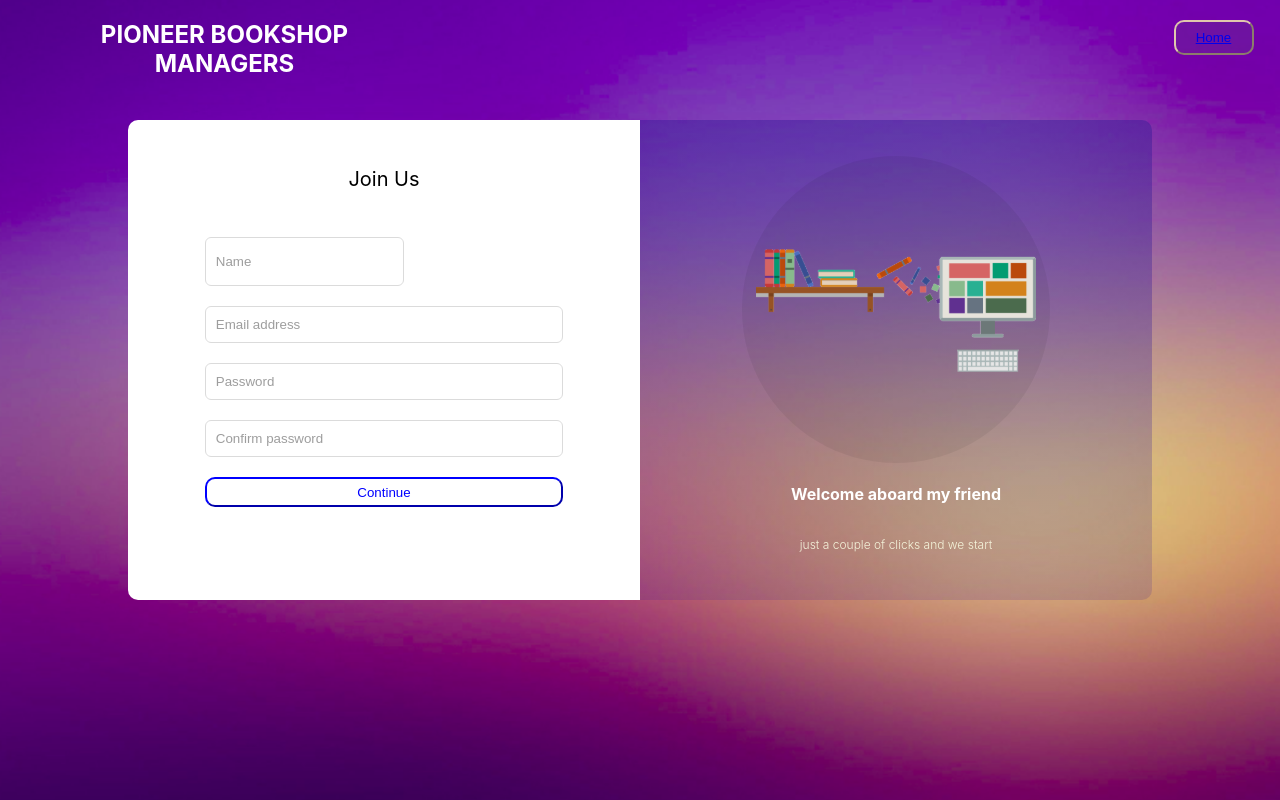
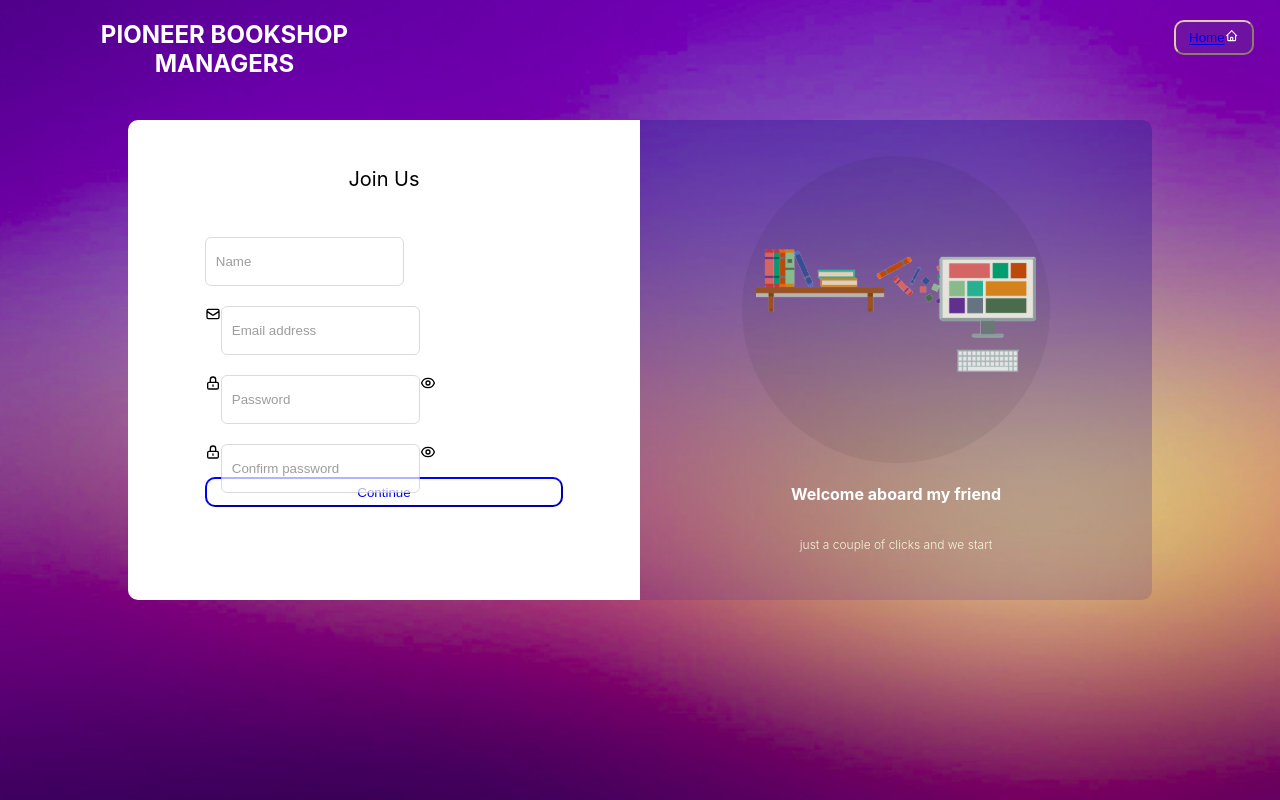
Before and after one commit to munteanurazvanandrei/Bookshop-Management-App, a React (Create React App) app in the folder client/: page /signup in a window 1280 px wide. Built offline with nearby package versions, Linux system fonts and the light colour scheme.

Commit message:
BMA-16# add icons to inputs and buttons

```diff
--- a/client/src/Components/SignInPage/RegistrationPage.js
+++ b/client/src/Components/SignInPage/RegistrationPage.js
@@ -1,13 +1,18 @@
 import React, { useState } from "react";
 import { useNavigate, Link } from "react-router-dom";
 import "./registration.css";
+import {
+  HiOutlineMail,
+  HiOutlineEye,
+  HiOutlineLockClosed,
+  HiOutlineHome
+} from "react-icons/hi";
 export default function Registration() {
   // the registration for the manager;
   // also for the bookshop
 
   const [formState, setFormState] = useState({});
   const navigate = useNavigate();
-  // const myRouteLocation = window.location.pathname;
 
   function formChange(e) {
     const value = e.target.value;
@@ -36,8 +41,9 @@ export default function Registration() {
     <div className="registration">
       <div className="registration-nav">
         <h2>PIONEER BOOKSHOP MANAGERS</h2>
-        <button>
-          <Link to="*">Home</Link>
+        <button className="home_button">
+          <Link to="*" className="home_link">Home</Link>
+          <HiOutlineHome className="home_icon"/>
         </button>
       </div>
       <div className="registration-container">
@@ -51,41 +57,48 @@ export default function Registration() {
                 type="text"
                 name="name"
                 placeholder="Name"
-                // value={formState.name}
                 onChange={(e) => formChange(e)}
                 required
               />
              </div>
               <br />
-              <input
+              <div className="login_mail">
+                  <HiOutlineMail  className="login_left_icon"/>
+                  <input
                 id="email"
                 type="email"
                 name="email"
                 placeholder="Email address"
-                // value={formState.email}
                 onChange={(e) => formChange(e)}
                 required
               />
+                </div>
               <br />
+              <div className="login_pass">
+                  <HiOutlineLockClosed className="login_left_icon"/>
               <input
                 id="password"
                 type="password"
                 name="password"
                 placeholder="Password"
-                // value={formState.password}
                 onChange={(e) => formChange(e)}
                 required
               />
+               <HiOutlineEye id="login_view_pass" />
+                </div>
               <br />
+              <div className="login_pass">
+                  <HiOutlineLockClosed className="login_left_icon"/>
               <input
                 id="passwordConfirm"
                 type="password"
                 name="password_confirmation"
                 placeholder="Confirm password"
-                // value={passConfirmation.passwordConfirm}
                 onChange={(e) => formChange(e)}
                 required
               />
+               <HiOutlineEye id="login_view_pass" />
+                </div>
             </div>
             <br />
             <div className="registration-button-form">
@@ -94,22 +107,6 @@ export default function Registration() {
           </form>
         </div>
         <div className="registration-footer">
-          {/* <div className="register">
-            <p>
-              Have an account?
-              <span>
-                <Link
-                  to={
-                    myRouteLocation !== "/manager/signup"
-                      ? "/login"
-                      : "/manager/login"
-                  }
-                >
-                  Login
-                </Link>
-              </span>
-            </p>
-          </div> */}
         </div>
         <div className="registration-welcome-message">
           <img src="/svgs/registration-img.svg" alt="#" />
--- a/client/src/Components/SignInPage/SignInPage.js
+++ b/client/src/Components/SignInPage/SignInPage.js
@@ -4,12 +4,12 @@ import {
   HiOutlineMail,
   HiOutlineEye,
   HiOutlineLockClosed,
+  HiOutlineHome
 } from "react-icons/hi";
 import "./sigin.css";
 
 export default function SignIn() {
   // The signIn page
-  // let  = false;
   const [formData, setFormData] = useState({});
   const [errors, setErrors] = useState("");
   const navigate = useNavigate();
@@ -55,15 +55,16 @@ export default function SignIn() {
         <div className="registration-nav">
           <h2>PIONEER BOOKSHOP MANAGERS</h2>
           <button>
-            <Link to="*">Home</Link>
-          </button>
+          <Link to="*" className="home_link">Home</Link>
+          <HiOutlineHome className="home_icon"/>          </button>
         </div>
         <div className="registration-container">
           <div className="registration-signup-form">
             <h3>Welcome back</h3>
             <form onSubmit={handleSubmit} autoComplete="off">
               <div className="login-inputs-container">
-                <HiOutlineMail/>
+                <div className="login_mail">
+                  <HiOutlineMail  className="login_left_icon"/>
                   <input
                     id="email"
                     type="email"
@@ -74,7 +75,9 @@ export default function SignIn() {
                       handleInput(e);
                     }}
                   />
-                <HiOutlineLockClosed />
+                </div>
+                <div className="login_pass">
+                  <HiOutlineLockClosed className="login_left_icon"/>
                   <input
                     id="password"
                     type="password"
@@ -85,7 +88,8 @@ export default function SignIn() {
                       handleInput(e);
                     }}
                   />
-                <HiOutlineEye />
+                  <HiOutlineEye id="login_view_pass" />
+                </div>
               </div>
               <br />
               <div className="login-button-form">
```
Lines whose indentation alone changed are shown as unchanged.
